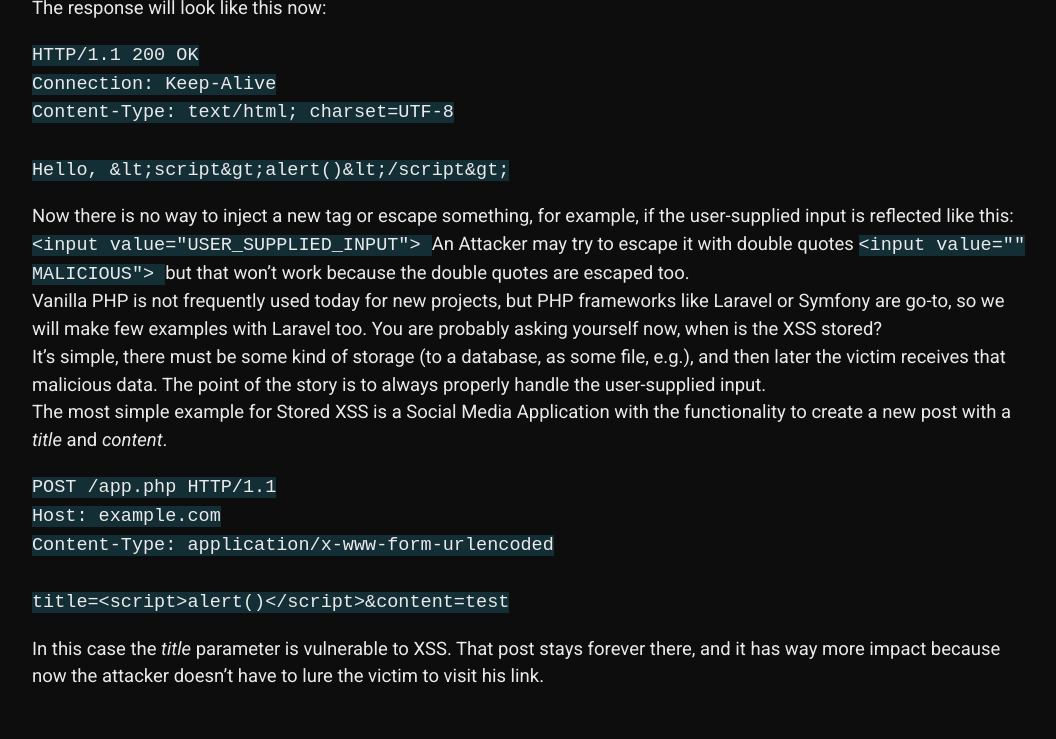
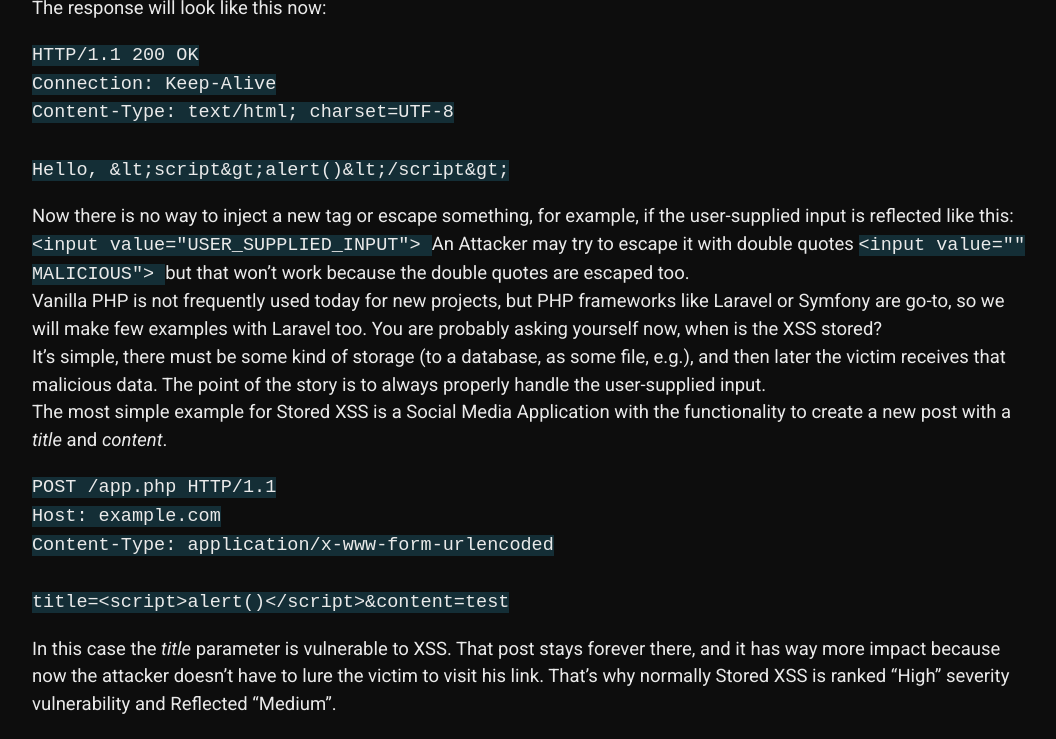
Before and after one commit to 20kilograma/blog, a Jekyll site: the page built from php-sec.md, in a window 1280 px wide and 900 px high, scrolled down 2982 px, cut to the strip 161-900 px from the top of the window. Shown: the whole strip, without its empty margins (108-1164 px from the left). Built offline with Jekyll 4.4.1, drawn with Linux system fonts in a browser that asks for light colours; some web fonts are replaced; our own code applies the rules of GitHub Pages for plain Markdown files; before the commit the page ends 3854 px from its top, so only the background shows below that; some of the changed text lies outside the part shown.

Commit message:
Update php-sec.md

```diff
--- a/php-sec.md
+++ b/php-sec.md
@@ -85,4 +85,4 @@ Content-Type: application/x-www-form-urlencoded<br><br>
 title=&lt;script>alert()&lt;/script>&content=test<br>
 </code>
 
-In this case the <i>title</i> parameter is vulnerable to XSS. That post stays forever there, and it has way more impact because now the attacker doesn't have to lure the victim to visit his link.
+In this case the <i>title</i> parameter is vulnerable to XSS. That post stays forever there, and it has way more impact because now the attacker doesn't have to lure the victim to visit his link. That's why normally Stored XSS is ranked "High" severity vulnerability and Reflected "Medium".
```
Also changed, not shown: other parts of php-sec.md (+1 -1 lines).
